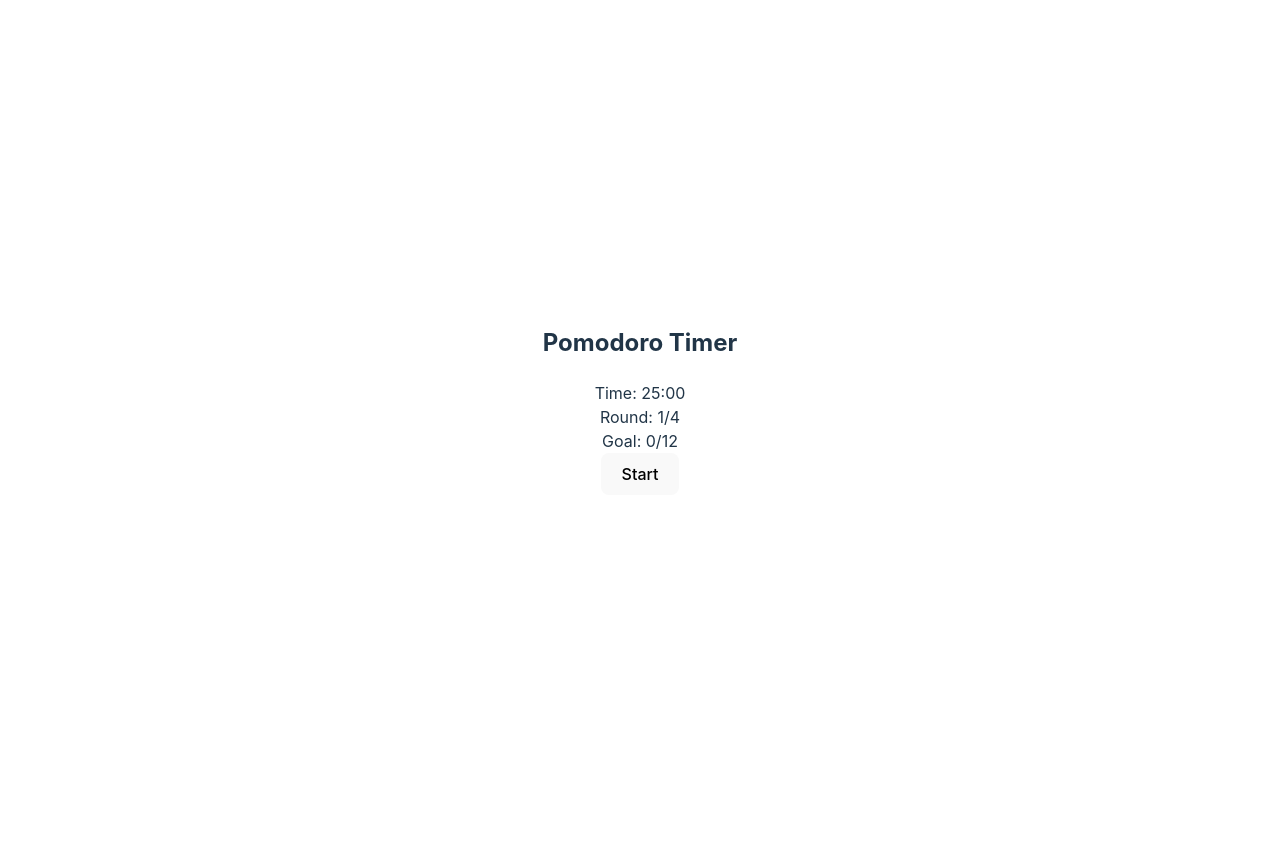
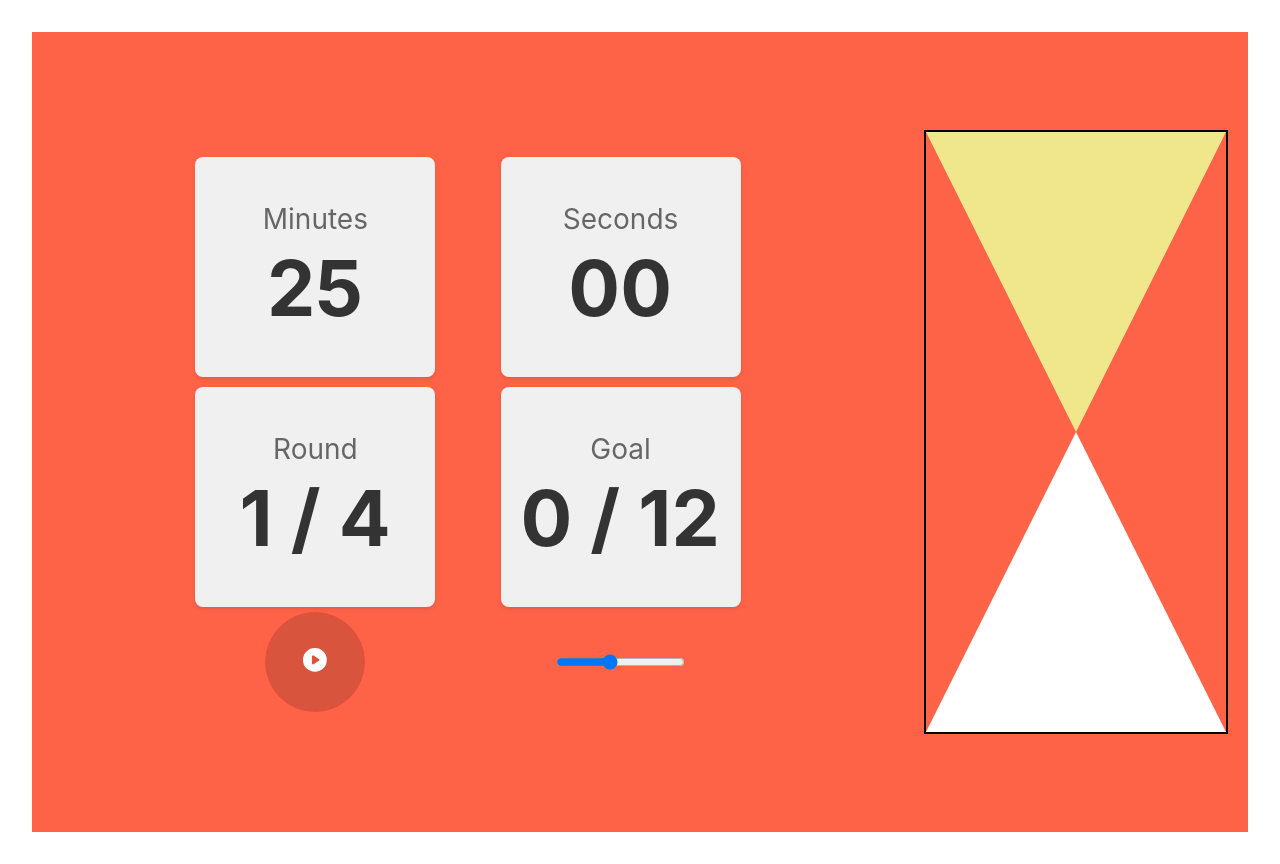
Before and after one commit to ruehan/nomad-react4-pomodoro, a React (Vite) app: page / in a window 1280 px wide. Before the commit the page ends 800 px from the top, so only its background shows below. Built offline with nearby package versions, Linux system fonts and the light colour scheme.

Commit message:
:lipstick: 메인화면 배치

```diff
--- a/src/components/PomodoroTimer.tsx
+++ b/src/components/PomodoroTimer.tsx
@@ -1,9 +1,54 @@
 import { useRecoilState } from "recoil";
 import { goalState, roundState, timeState } from "../state/timerState";
 import { useEffect, useState } from "react";
+import Sandglass from "./Sandglass";
+import { styled } from "styled-components";
+import TimeCard from "./TimeCard";
+import { motion } from "framer-motion";
+
+const Container = styled.div`
+	width: 100%;
+	height: 100vh;
+	background-color: tomato;
+	display: grid;
+	grid-template-columns: 3fr 1fr;
+	justify-content: center;
+	justify-items: center;
+	align-items: center;
+`;
+
+const CardContainer = styled.div`
+	width: 70%;
+	height: 70%;
+	/* background: white; */
+	display: grid;
+	grid-template-columns: repeat(2, 1fr);
+	grid-template-rows: repeat(3, 1fr);
+	justify-items: center;
+	align-items: center;
+`;
+
+const Btn = styled(motion.button)`
+	width: 100px;
+	height: 100px;
+	/* position: fixed; */
+	/* left: 46%; */
+	/* bottom: 50px; */
+	border-radius: 100px;
+	justify-items: center;
+	align-items: center;
+	border: 1px solid #e74d3d;
+	color: white;
+	background-color: rgba(0, 0, 0, 0.15);
+
+	svg {
+		width: 50%;
+	}
+`;
 
 const PomodoroTimer: React.FC = () => {
 	const [time, setTime] = useRecoilState(timeState);
+	const [totalTime, setTotalTime] = useState<number>(time);
 	const [round, setRound] = useRecoilState(roundState);
 	const [goal, setGoal] = useRecoilState(goalState);
 	const [isActive, setIsActive] = useState(false);
@@ -21,8 +66,8 @@ const PomodoroTimer: React.FC = () => {
 
 			setRound(newRound);
 			setGoal(newGoal);
-			// setTime(25 * 60);
-			setTime(10);
+			setTime(totalTime);
+			// setTime(60);
 			setIsActive(false);
 			if (newGoal === 12) {
 				alert("Congratulations! You've completed 12 goals.");
@@ -40,21 +85,71 @@ const PomodoroTimer: React.FC = () => {
 		setIsActive(!isActive);
 	};
 
-	const formatTime = (time: number) => {
-		const minutes = Math.floor(time / 60);
-		const seconds = time % 60;
-		return `${minutes.toString().padStart(2, "0")}:${seconds
-			.toString()
-			.padStart(2, "0")}`;
+	const minutes = Math.floor(time / 60);
+	const seconds = time % 60;
+
+	const handleSliderChange = (event) => {
+		const minutes = event.target.value; // 슬라이더로부터 분 단위의 값 받아오기
+		setTime(minutes * 60); // 분을 초로 변환하여 상태 업데이트
+		setTotalTime(minutes * 60);
 	};
+
 	return (
-		<div>
-			<h2>Pomodoro Timer</h2>
-			<div>Time: {formatTime(time)}</div>
-			<div>Round: {round}/4</div>
-			<div>Goal: {goal}/12</div>
-			<button onClick={toggleTimer}>{isActive ? "Stop" : "Start"}</button>
-		</div>
+		<Container>
+			<CardContainer>
+				<TimeCard label="Minutes" value={minutes} />
+				<TimeCard label="Seconds" value={seconds} />
+				<TimeCard label="Round" value={round} />
+				<TimeCard label="Goal" value={goal} />
+				<Btn
+					onClick={toggleTimer}
+					whileHover={{
+						scale: 1.2,
+					}}
+					whileTap={{
+						scale: 0.8,
+					}}
+				>
+					{isActive ? (
+						<svg
+							dataSlot="icon"
+							fill="currentColor"
+							viewBox="0 0 20 20"
+							xmlns="http://www.w3.org/2000/svg"
+							aria-hidden="true"
+						>
+							<path
+								clipRule="evenodd"
+								fillRule="evenodd"
+								d="M2 10a8 8 0 1 1 16 0 8 8 0 0 1-16 0Zm5-2.25A.75.75 0 0 1 7.75 7h.5a.75.75 0 0 1 .75.75v4.5a.75.75 0 0 1-.75.75h-.5a.75.75 0 0 1-.75-.75v-4.5Zm4 0a.75.75 0 0 1 .75-.75h.5a.75.75 0 0 1 .75.75v4.5a.75.75 0 0 1-.75.75h-.5a.75.75 0 0 1-.75-.75v-4.5Z"
+							/>
+						</svg>
+					) : (
+						<svg
+							dataSlot="icon"
+							fill="currentColor"
+							viewBox="0 0 20 20"
+							xmlns="http://www.w3.org/2000/svg"
+							aria-hidden="true"
+						>
+							<path
+								clipRule="evenodd"
+								fillRule="evenodd"
+								d="M2 10a8 8 0 1 1 16 0 8 8 0 0 1-16 0Zm6.39-2.908a.75.75 0 0 1 .766.027l3.5 2.25a.75.75 0 0 1 0 1.262l-3.5 2.25A.75.75 0 0 1 8 12.25v-4.5a.75.75 0 0 1 .39-.658Z"
+							/>
+						</svg>
+					)}
+				</Btn>
+				<input
+					type="range"
+					min="1"
+					max="60"
+					value={time / 60}
+					onChange={handleSliderChange}
+				/>
+			</CardContainer>
+			<Sandglass currentTime={time} totalTime={totalTime} />
+		</Container>
 	);
 };
 
```
